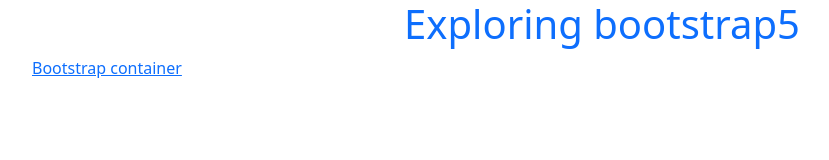
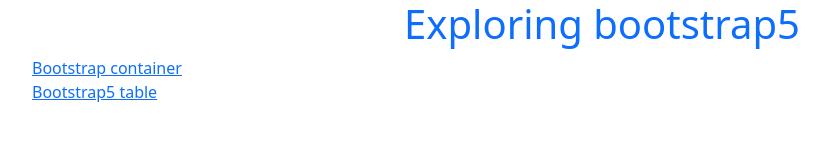
Before and after one commit to jaisriramjs/Explore_bootstrap5, a plain HTML site: page index.html in a window 1280 px wide. Shown: the whole page, without its empty margins (38-867 px from the left). Drawn offline with nearby package versions, Linux system fonts and the light colour scheme.

Commit message:
bootstrap5 table

```diff
--- a/index.html
+++ b/index.html
@@ -17,6 +17,7 @@
         <div class="row">
             <ul class="nav flex-column pills">
                 <li class="nav-item" ><a class="link-item" href="#">Bootstrap container</a></li>
+                <li class="nav-item" ><a class="link-item" href="#">Bootstrap5 table </a></li>
             </ul>
         </div>
     </div>
```
